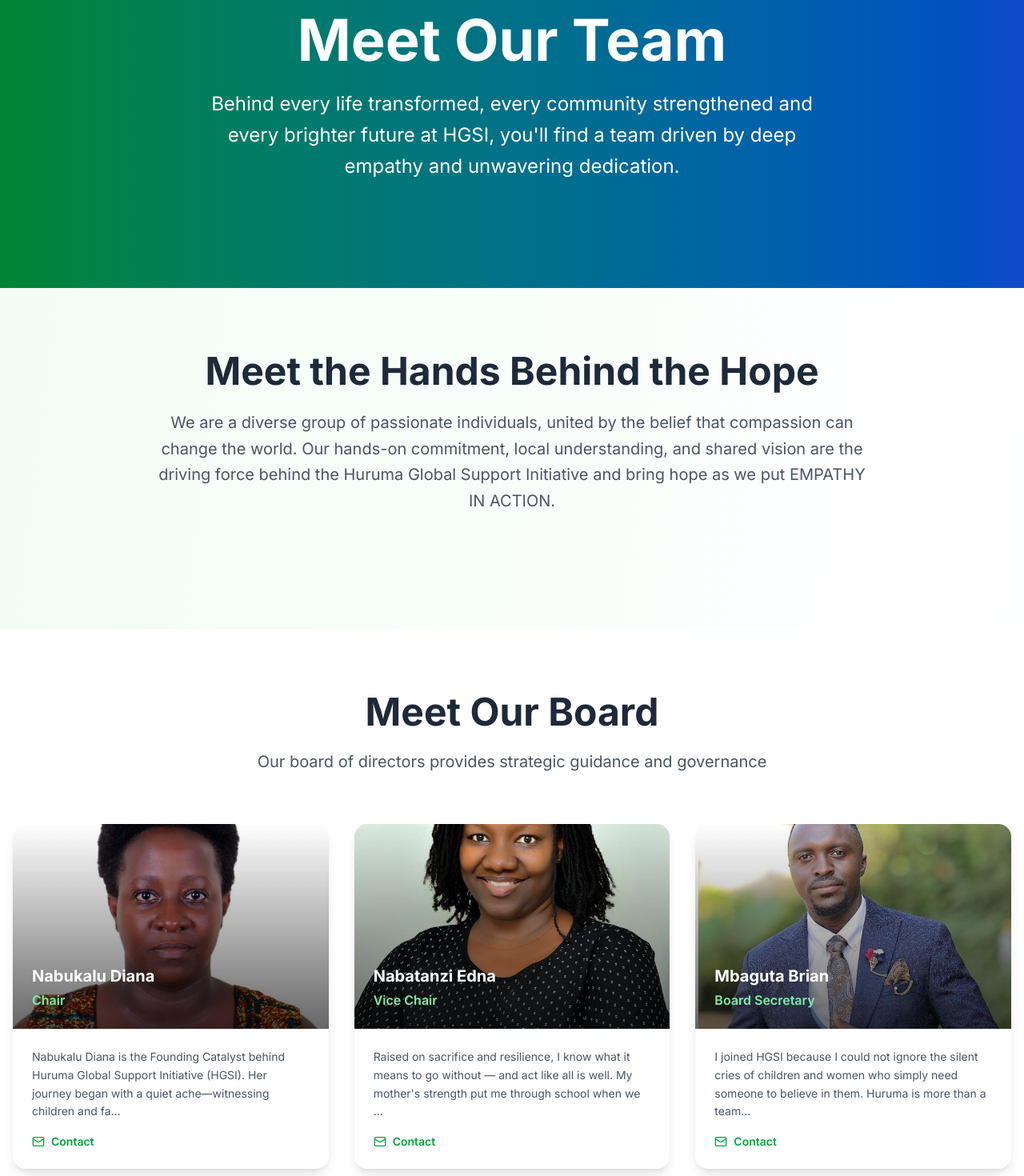
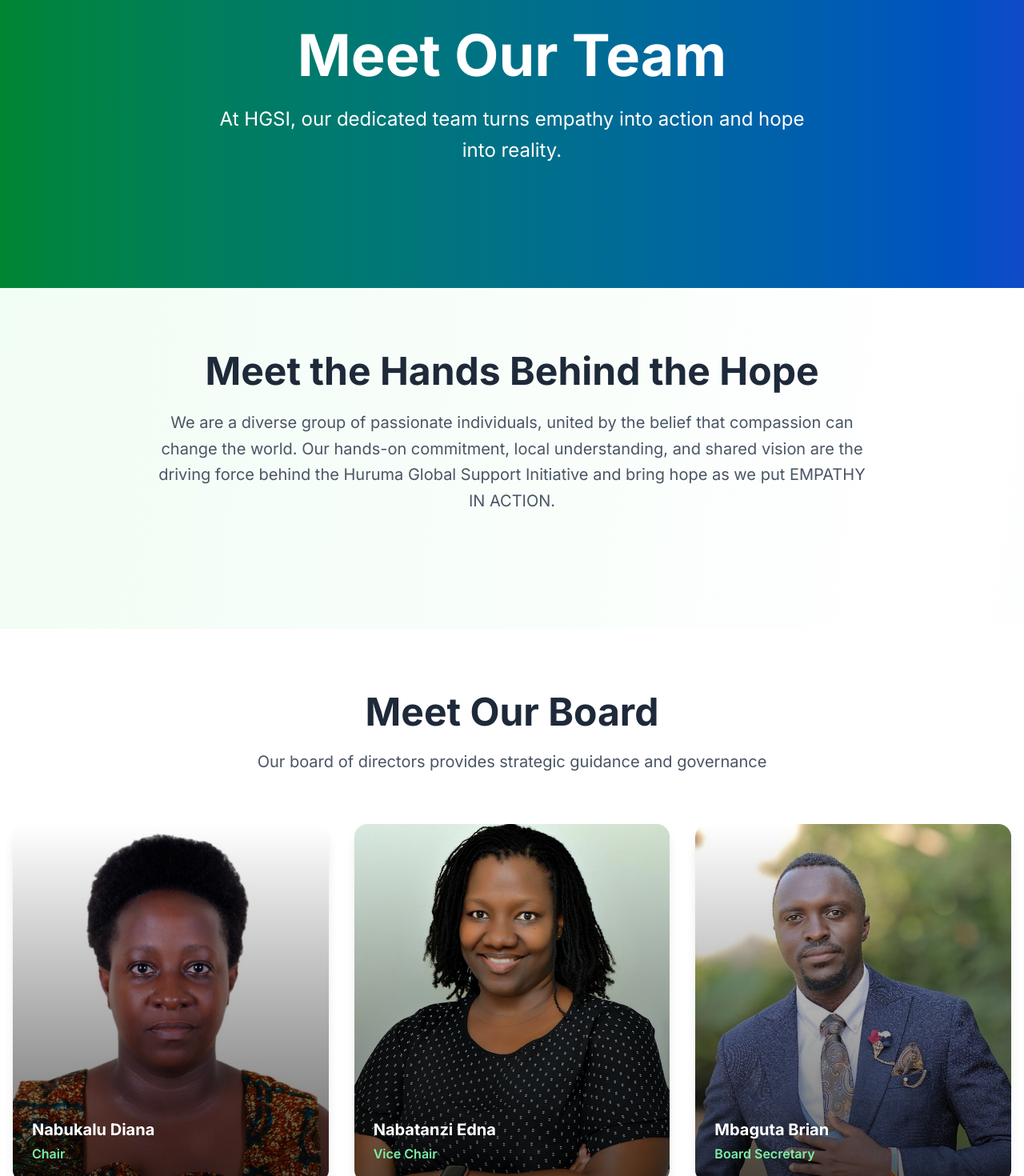
Before and after one commit to Berismartin/huruma_site, a Next.js app: page /team in a window 1280 px wide. Shown: the part 120-1590 px from the top of the page at 80% size. Built offline with nearby package versions, Linux system fonts and the light colour scheme.

Commit message:
fixed partial changes

```diff
--- a/app/about/page.tsx
+++ b/app/about/page.tsx
@@ -159,7 +159,7 @@
                 viewport={{ once: true }}
                 transition={{ duration: 0.6, delay: 0.4 }}
               >
-                To create a positive and lasting impact by providing men, women and children with the resources, education, and opportunities necessary to break the cycle of poverty and build brighter futures.
+                To create a positive and lasting impact by equiping men, women and children with the resources, education, and opportunities necessary to break the cycle of poverty and build brighter futures.
               </motion.p>
             </motion.div>
 
--- a/app/components/HeroCarousel.tsx
+++ b/app/components/HeroCarousel.tsx
@@ -45,7 +45,7 @@
   {
     id: 4,
     image: '/images/IMG_0319.webp',
-    title: 'Compassion in Action',
+    title: 'Empathy in Action',
     subtitle: 'Putting Empathy into Practice',
     description: 'Driven by deep empathy and unwavering dedication, we transform lives in vulnerable communities across Uganda.',
     ctaText: 'Join Our Mission',
--- a/app/team/page.tsx
+++ b/app/team/page.tsx
@@ -281,7 +281,7 @@
               viewport={{ once: true }}
               transition={{ duration: 0.8, delay: 0.4 }}
             >
-              Behind every life transformed, every community strengthened and every brighter future at HGSI, you'll find a team driven by deep empathy and unwavering dedication.
+              At HGSI, our dedicated team turns empathy into action and hope into reality.
             </motion.p>
           </motion.div>
         </div>
@@ -335,7 +335,7 @@
                 transition={{ duration: 0.8, delay: index * 0.1 }}
                 className="bg-white rounded-2xl shadow-lg overflow-hidden hover:shadow-xl transition-all duration-300"
               >
-                <div className="relative h-64">
+                <div className="relative h-[28rem]">
                   <Image
                     src={member.image}
                     alt={member.name}
@@ -347,16 +347,6 @@
                     <h3 className="text-xl font-bold mb-1">{member.name}</h3>
                     <p className="text-green-300 font-semibold">{member.role}</p>
                   </div>
-                </div>
-                <div className="p-6">
-                  <p className="text-gray-600 text-sm leading-relaxed mb-4">{member.bio.substring(0, 150)}...</p>
-                  <a
-                    href={`mailto:${member.socials.email}`}
-                    className="text-green-600 hover:text-green-700 font-semibold text-sm flex items-center"
-                  >
-                    <Mail className="w-4 h-4 mr-2" />
-                    Contact
-                  </a>
                 </div>
               </motion.div>
             ))}
@@ -482,12 +472,12 @@
                   transition: { duration: 0.3 }
                 }}
               >
-                <div className="relative h-80">
+                <div className="relative h-[28rem]">
                   <Image
                     src={member.image}
                     alt={member.name}
                     fill
-                    className="object-cover"
+                    className="object-cover object-center"
                   />
                   <div className="absolute inset-0 bg-gradient-to-t from-black/60 via-transparent to-transparent"></div>
                   <div className="absolute bottom-0 left-0 right-0 p-6 text-white">
```
